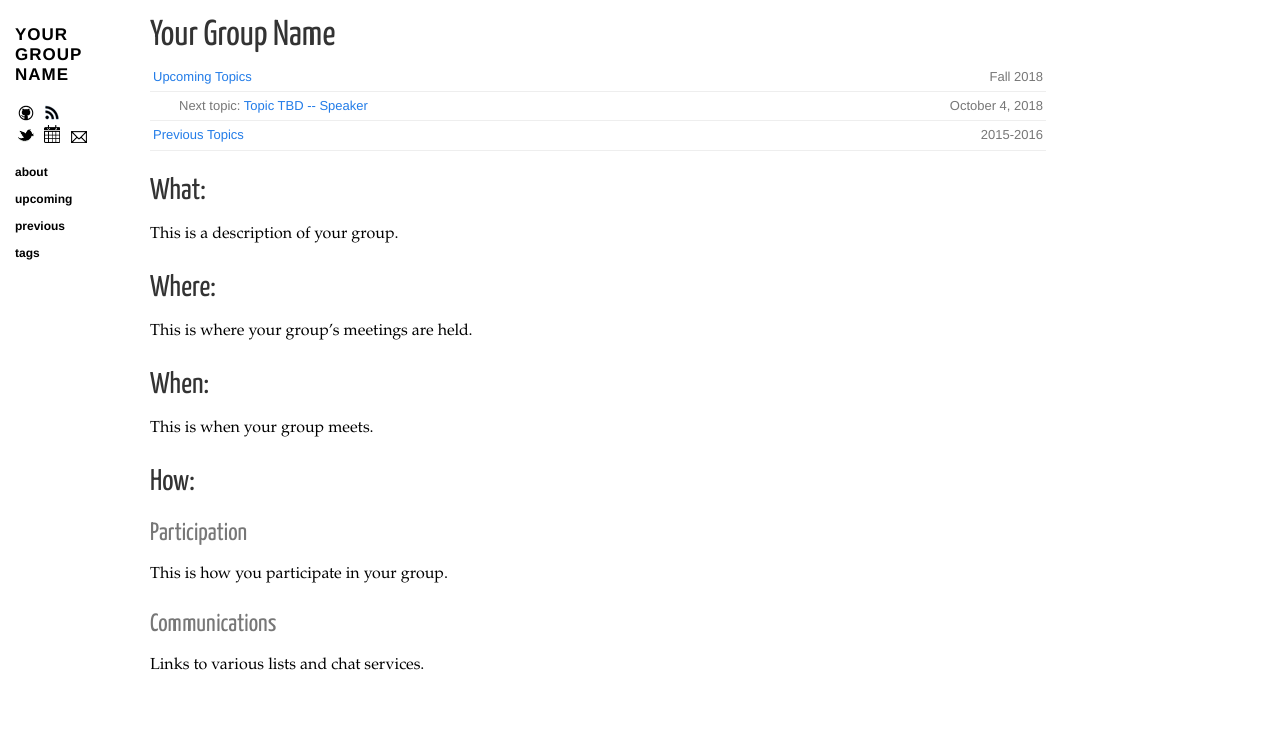
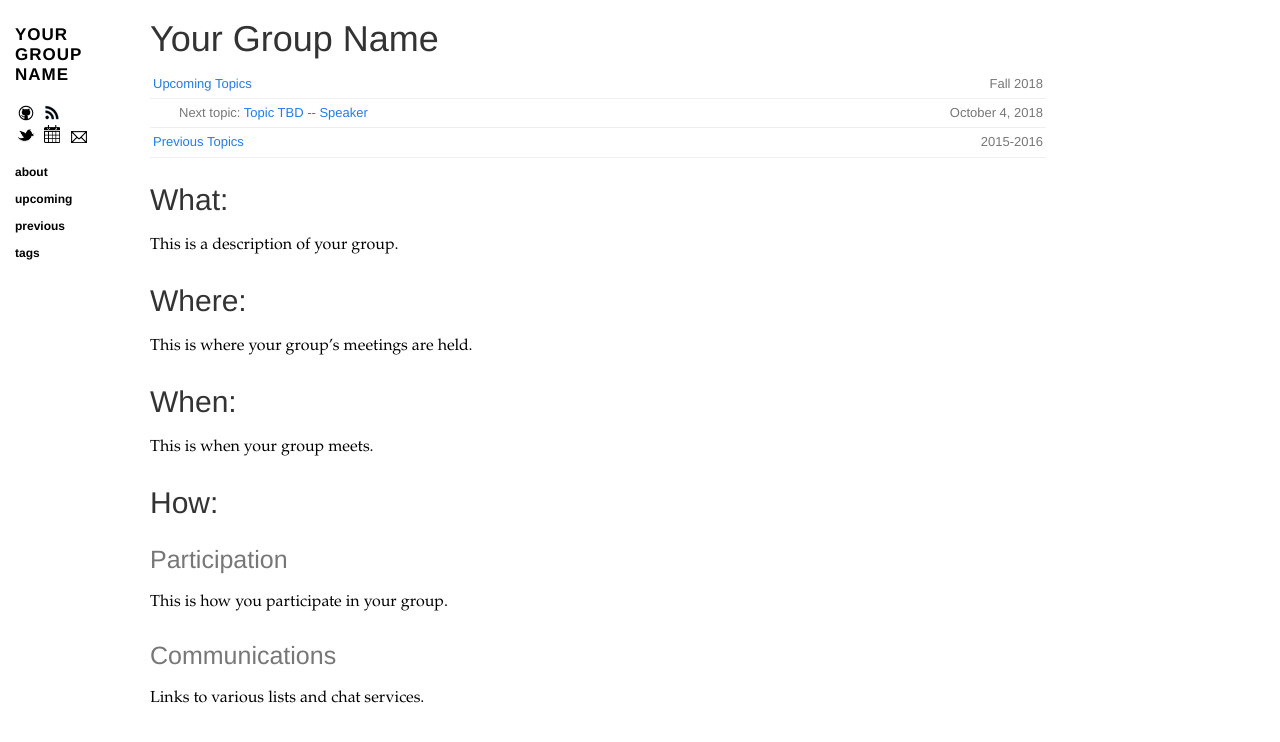
Before and after one commit to academicpages/group-meeting, a Jekyll site: the page built from index.md, in a window 1280 px wide. Shown: the top 742 px of the page. Built offline with Jekyll 4.4.1, drawn with Linux system fonts in a browser that asks for light colours; nearby versions of some CDN libraries.

Commit message:
remove fancy fonts

```diff
--- a/_layouts/layout.html
+++ b/_layouts/layout.html
@@ -18,8 +18,7 @@
   <link rel="stylesheet" href="{{ site.url }}/css/pygments.css" type="text/css" />
   <link media="only screen and (max-device-width: 480px)" href="{{ site.url }}/css/iphone.css" type="text/css" rel="stylesheet" />
   <link media="only screen and (device-width: 768px)" href="{{ site.url }}/css/iphone.css" type="text/css" rel="stylesheet" />
-  <link href='https://fonts.googleapis.com/css?family=Yanone+Kaffeesatz' rel='stylesheet' type='text/css'>
-  <link rel="apple-touch-icon" href="{{ site.url }}/apple-touch-icon.png" />
+
 
   <script type="text/javascript" src="https://ajax.googleapis.com/ajax/libs/jquery/1.8.3/jquery.min.js"></script>
   <script type="text/javascript" src="{{ site.url }}/js/application.js"></script>
```
